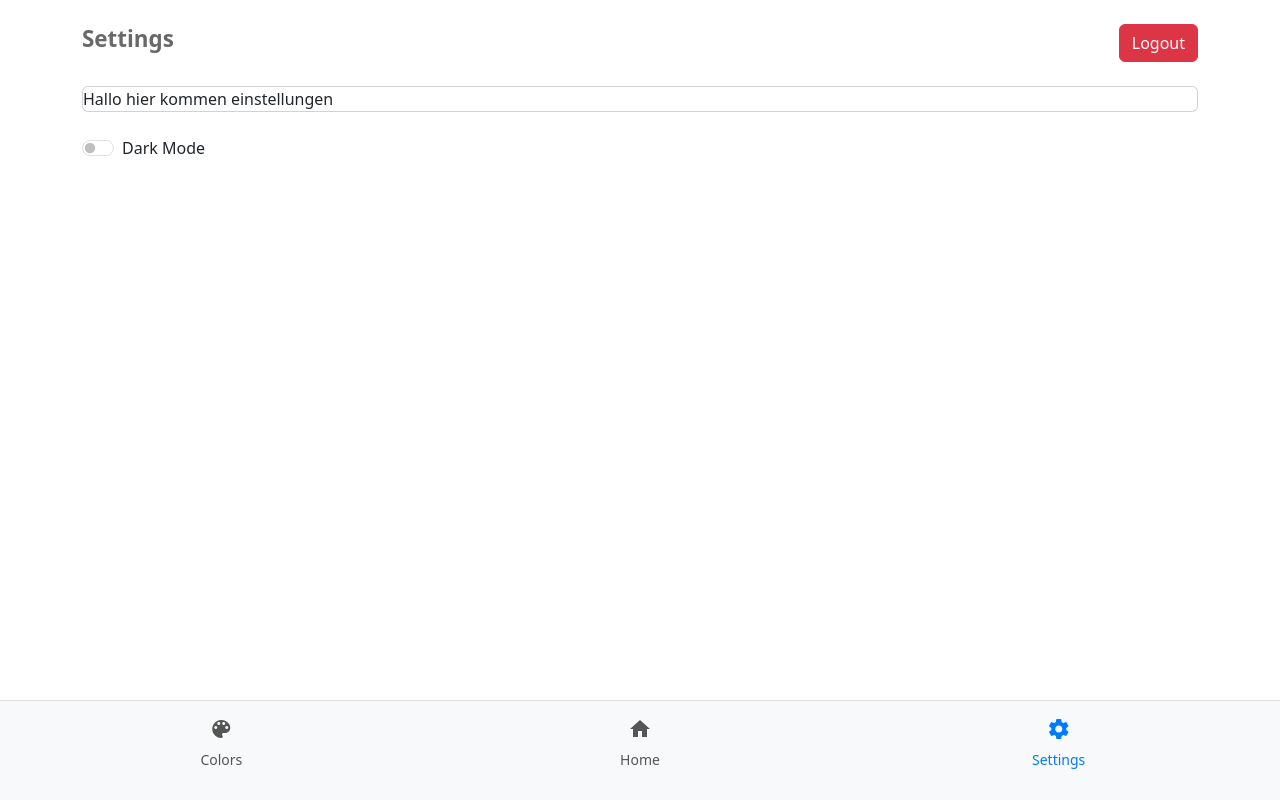
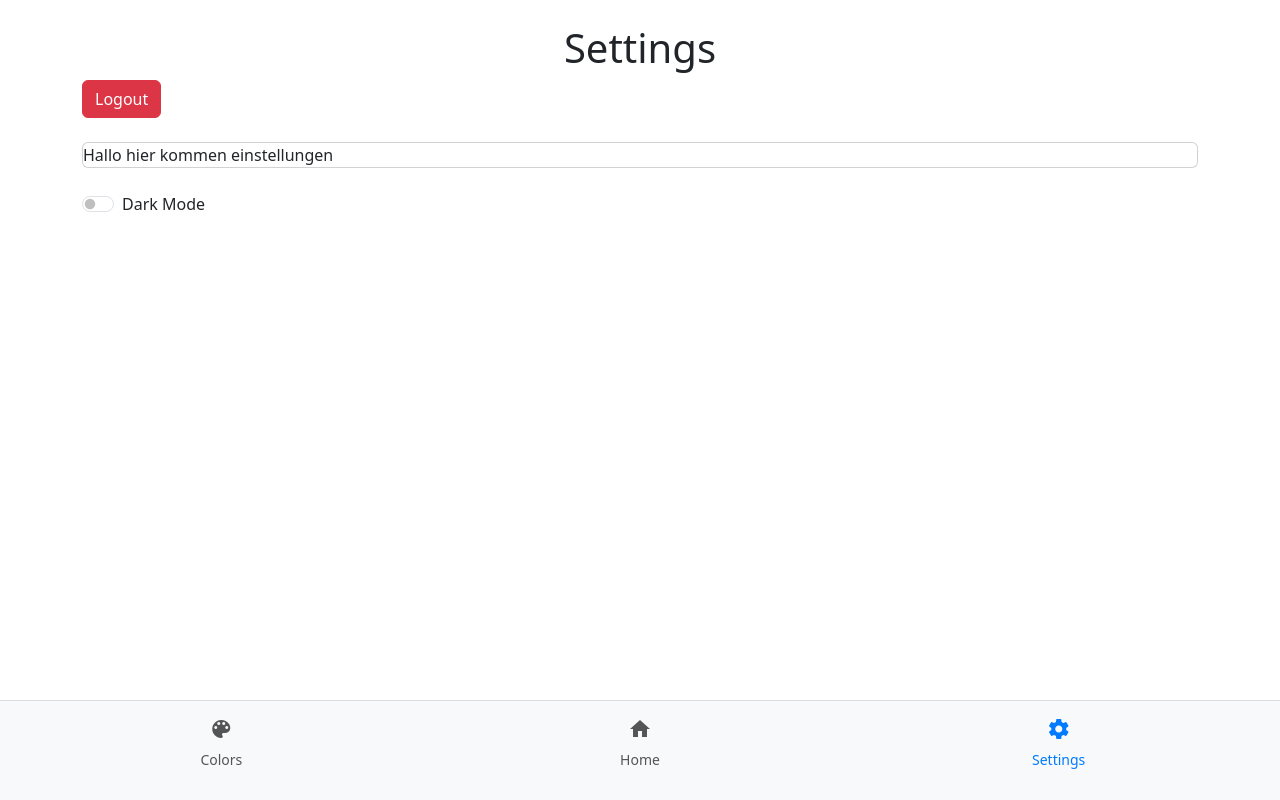
Before and after one commit to tobwa-on/on23-colourpicker, a Vue app: page /settings in a window 1280 px wide. Built offline with nearby package versions, Linux system fonts and the light colour scheme; no server answers; sample sign-in values are in the browser's storage.

Commit message:
changed settings header section

```diff
--- a/src/components/Settings.vue
+++ b/src/components/Settings.vue
@@ -2,8 +2,9 @@
   <div class="container mt-4">
     <div class="header-section">
       <h1 class="title">Settings</h1>
-      <button class="info-icon btn btn-danger" @click="logout"> Logout</button>
     </div>
+
+    <button class="info-icon btn btn-danger" @click="logout"> Logout</button>
 
     <div class="card mt-4">
       Hallo hier kommen einstellungen
@@ -12,11 +13,11 @@
     <!-- Dark Mode Toggle Button -->
     <div class="form-check form-switch mt-4">
       <input
-        class="form-check-input"
-        type="checkbox"
-        id="themeToggle"
-        :checked="theme === 'dark'"
-        @change="toggleTheme"
+          class="form-check-input"
+          type="checkbox"
+          id="themeToggle"
+          :checked="theme === 'dark'"
+          @change="toggleTheme"
       />
       <label class="form-check-label" for="themeToggle">Dark Mode</label>
     </div>
@@ -24,8 +25,8 @@
 </template>
 
 <script setup>
-import { getAuth, signOut } from 'firebase/auth';
-import { inject } from 'vue';
+import {getAuth, signOut} from 'firebase/auth';
+import {inject} from 'vue';
 
 const auth = getAuth();
 const theme = inject('theme');
@@ -43,15 +44,7 @@ const logout = async () => {
 
 <style scoped>
 .header-section {
-  display: flex;
-  justify-content: space-between;
-  align-items: center;
-}
-
-.title {
-  font-size: 1.4rem;
-  font-weight: bold;
-  color: dimgrey;
+  text-align: center;
 }
 
 .form-check-input {
```
